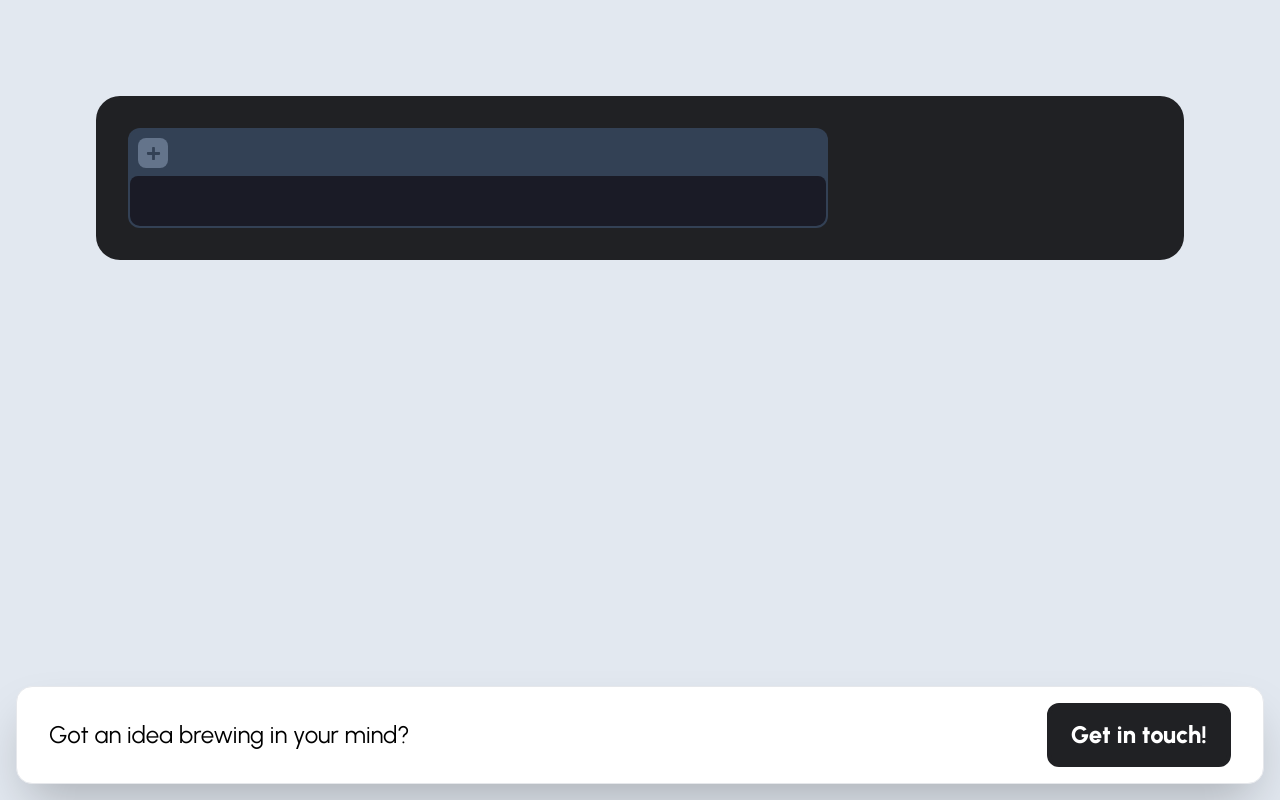
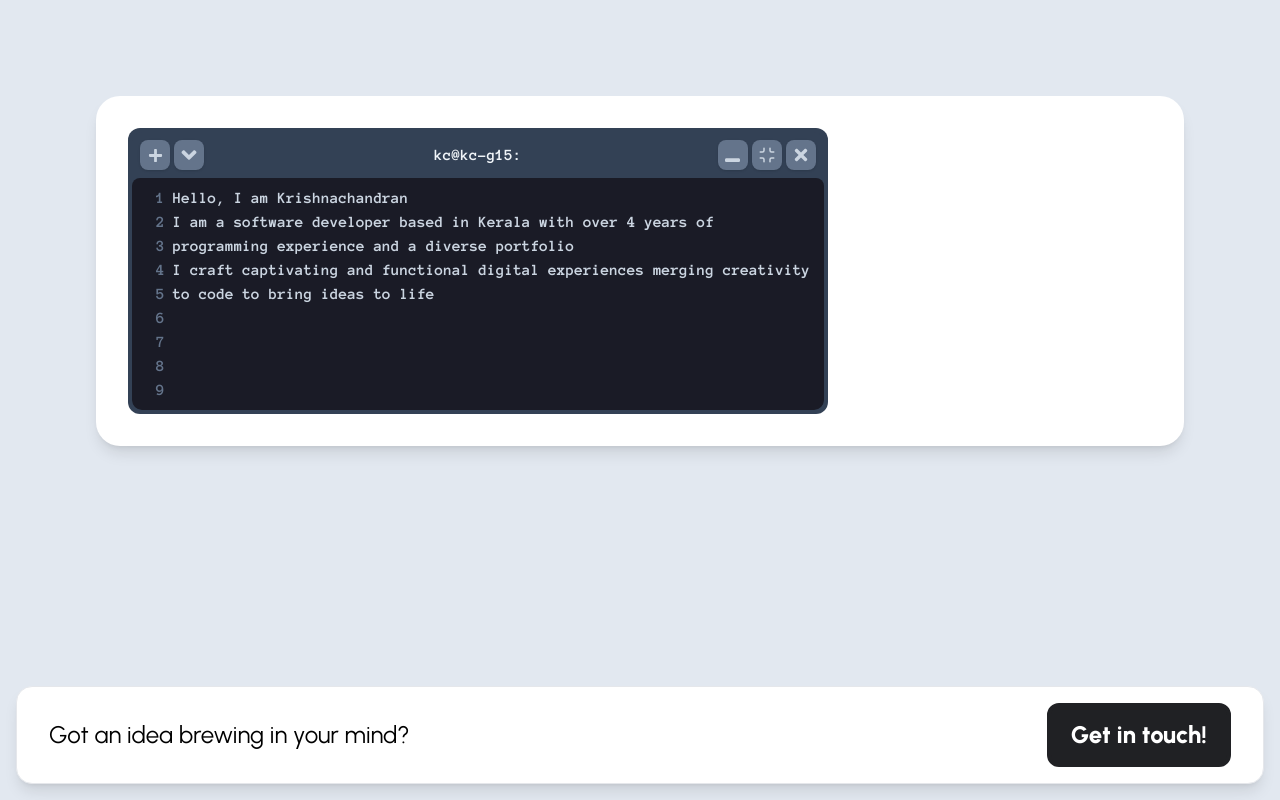
Before and after one commit to krishnachandran-u/krishnachandran, a Next.js app: page / in a window 1280 px wide. Built offline with nearby package versions, Linux system fonts and the light colour scheme.

Commit message:
set up the text in nvim intro

```diff
--- a/src/components/atoms/fab.tsx
+++ b/src/components/atoms/fab.tsx
@@ -5,7 +5,7 @@ const font = Urbanist({ subsets: ["latin"] });
 const Fab = () => {
     return (
         <div className = {`p-[16px] ${font.className}`}>
-            <div className = "rounded-[16px] border-[1px] shadow-2xl bg-white">
+            <div className = "rounded-[16px] border-[1px] shadow-lg transition-all hover:shadow-2xl duration-300 bg-white">
                 <div className = "w-full flex flex-row justify-between xl:items-center md:px-[32px] px-[16px] py-[16px] md:text-[24px] sm:text-[18px]">
                     <div>
                         Got an idea brewing in your mind?
--- a/src/components/atoms/intro.tsx
+++ b/src/components/atoms/intro.tsx
@@ -2,7 +2,7 @@ import Nvim from "./nvim";
 
 const Intro = () => {
     return (
-        <div className = "max-w-[1250px] w-full bg-[#202124] rounded-[24px] flex flex-row p-[32px]">
+        <div className = "max-w-[1250px] w-full bg-white rounded-[24px] flex flex-row md:p-[32px] sm:p-[24px] p-[12px] shadow-lg hover:shadow-2xl transition-all duration-300"> {/* bg-[#202124] */}
             <div className = "w-full">
                 <Nvim />
             </div>
--- a/src/components/atoms/nvim.tsx
+++ b/src/components/atoms/nvim.tsx
@@ -1,18 +1,64 @@
+import { Anonymous_Pro } from "next/font/google";
+
+const font = Anonymous_Pro({ subsets: ["latin"], weight: ["400", "700"] });
+
 import { FaPlus } from "react-icons/fa";
+import { FaAngleDown } from "react-icons/fa";
+import { FiMinimize } from "react-icons/fi";
+import { FaWindowMinimize } from "react-icons/fa";
+
+const titlebarButtonClassName = "size-[30px] bg-slate-500 flex justify-center items-center rounded-[8px] transition-all overflow-hidden hover:-translate-y-1 duration-300 shadow"
+
 
 const Nvim = () => {
     return (
-        <div className = "w-full bg-slate-700 rounded-[12px] max-w-[700px] min-h-[100px] p-[2px] h-full">
+        <div className = {`w-full bg-slate-700 rounded-[12px] max-w-[700px] min-h-[100px] p-[4px] h-full ${font.className} font-bold`}>
             <div className = "flex flex-col justify-between w-full rounded-[10px] overflow-hidden h-full">
-                <div className = "bg-slate-700 h-fit w-full p-[8px]">
-                    <button
-                        className = "size-[30px] bg-slate-500 flex justify-center items-center rounded-[8px] transition-all overflow-hidden hover:-translate-y-1 duration-300"
-                    >
-                        <FaPlus size="15px" className = "text-slate-700" />
-                    </button>
+                <div className = "bg-slate-700 h-fit w-full p-[8px] flex flex-row justify-between items-center">
+                    <div className = "flex-1 flex flex-row gap-[4px]">
+                        <button className = {titlebarButtonClassName}>
+                            <FaPlus size="15px" className = "text-slate-300" />
+                        </button>
+                        <button className = {titlebarButtonClassName}>
+                            <FaAngleDown size="24px" className = "text-slate-300" />
+                        </button>
+                    </div>
+                    <div className = "flex-1 flex flex-row justify-center">
+                        <div className = "text-slate-100 whitespace-nowrap">kc@kc-g15:</div>
+                    </div>
+                    <div className = "flex-1 flex flex-row justify-end">
+                        <div className = "flex flex-row gap-[4px]">
+                            <button className = {titlebarButtonClassName}>
+                                <FaWindowMinimize size="15px" className = "text-slate-300" />
+                            </button>
+                            <button className = {titlebarButtonClassName}>
+                                <FiMinimize size="18px" className = "text-slate-300" />
+                            </button>
+                            <button className = {titlebarButtonClassName}>
+                                <FaPlus size="18px" className = "text-slate-300 rotate-45" />
+                            </button>
+                        </div>
+                    </div>
                 </div>
-                <div className = "h-full rounded-[8px] w-full bg-[#1a1b26]">
-
+                <div className = "h-full rounded-[8px] w-full bg-[#1a1b26] pl-[24px] p-[8px] text-slate-300 flex flex-row justify-between">
+                    <div className = "">
+                        <div className = "text-slate-500">
+                            1<br />
+                            2<br />
+                            3<br />
+                            4<br />
+                            5<br />
+                            6<br />
+                            7<br />
+                            8<br />
+                            9<br />
+                        </div>
+                    </div>
+                    <div className = "pl-[8px]">
+                        Hello, I am Krishnachandran<br />
+                        I am a software developer based in Kerala with over 4 years of programming experience and a diverse portfolio<br />
+                        I craft captivating and functional digital experiences merging creativity to code to bring ideas to life
+                    </div>
                 </div>
             </div>
         </div>
```
